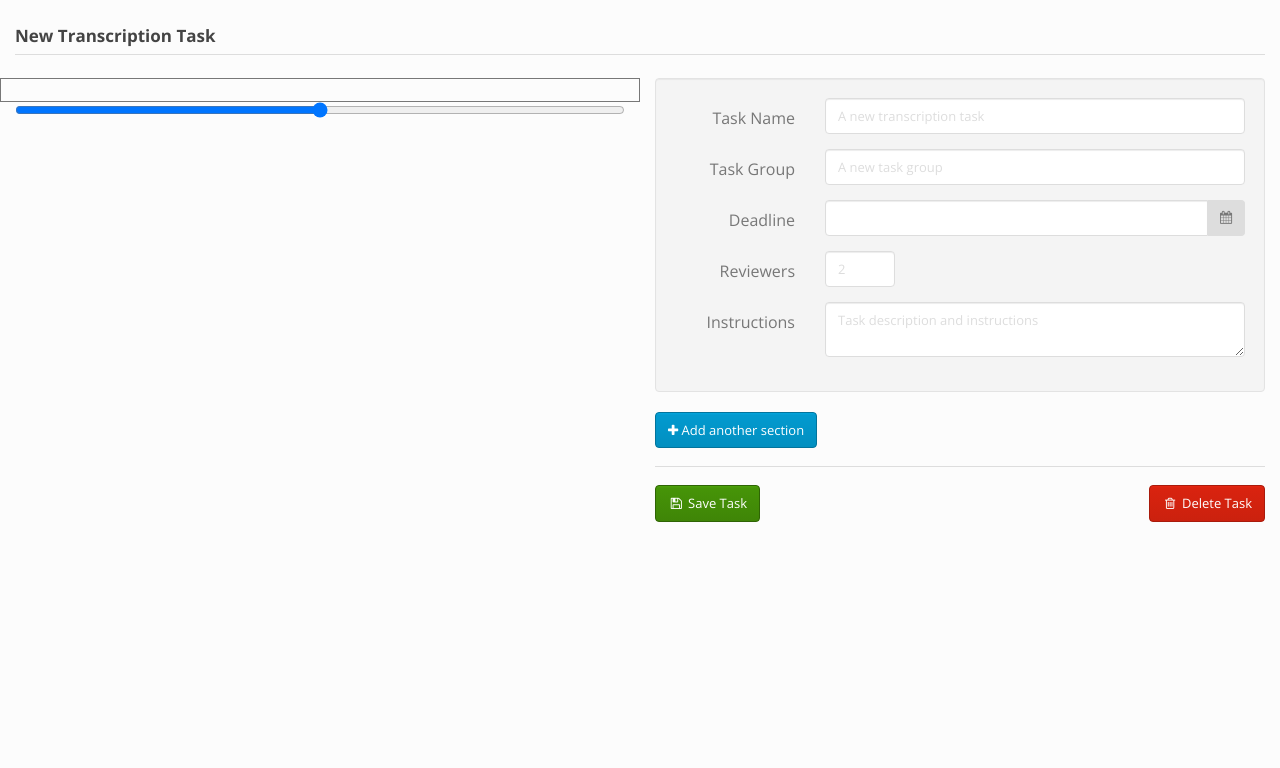
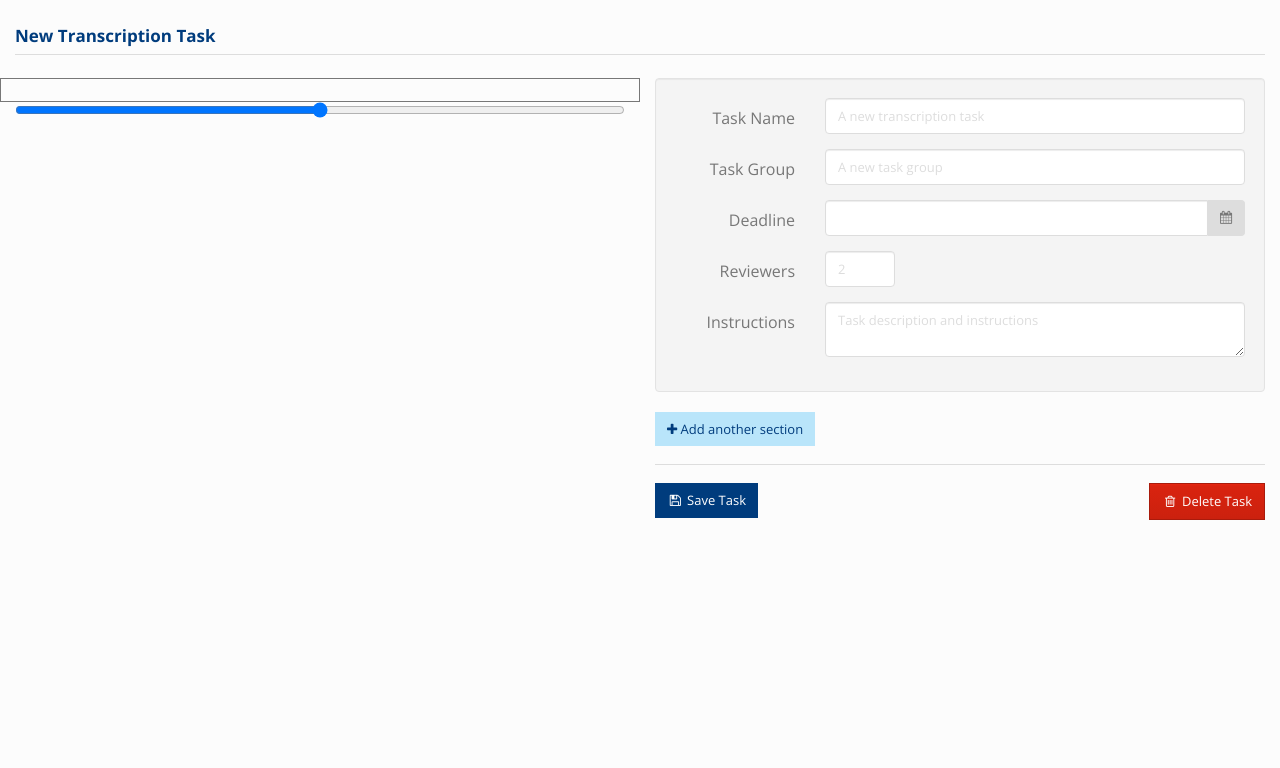
Before and after one commit to OpenElectionData/election-transcriber, a Flask app: template transcriber/templates/form-creator.html in a window 1280 px wide. Shown: the part 41-809 px from the top of the page. Run offline with Flask 2, Linux system fonts and the light colour scheme; the template is opened without the code that fills it, so the values that code supplies are empty; parts of the project's set-up code (start-up, migrations or seed data) failed here and were passed over; some libraries are stand-ins or nearby versions.

Commit message:
a start on styling, #54

```diff
--- a/transcriber/static/css/custom.css
+++ b/transcriber/static/css/custom.css
@@ -1,3 +1,50 @@
+/* NDI OEDI styling */
+a, .btn-link {
+  color: #CC4627;
+}
+
+a:hover, a:focus, a:active {
+  color: #CC4627;
+}
+
+.navbar-default .navbar-nav>.active>a, .navbar-default .navbar-nav>.active>a:hover, .navbar-default .navbar-nav>.active>a:focus, .navbar-default .navbar-nav>li>a:hover {
+  color: #CC4627;
+}
+
+.btn {
+    border-radius: 0px;
+}
+
+.btn-success{
+  background-color: #003C7D;
+  background-image: none;
+  border: none;
+}
+
+.btn-success:hover{
+  background-color: #003C7D;
+  background-image: none;
+  border: none;
+}
+
+.btn-info{
+  color: #003C7D;
+  background-color: #B9E5FA;
+  background-image: none;
+  border: none;
+}
+
+.btn-info:hover{
+  color: #003C7D;
+  background-color: #B9E5FA;
+  background-image: none;
+  border: none;
+}
+
+h1, h2, h3, h4, h5{
+  color: #003C7D;
+}
+
 /* Space out content a bit */
 body {
   padding-bottom: 20px;
```
